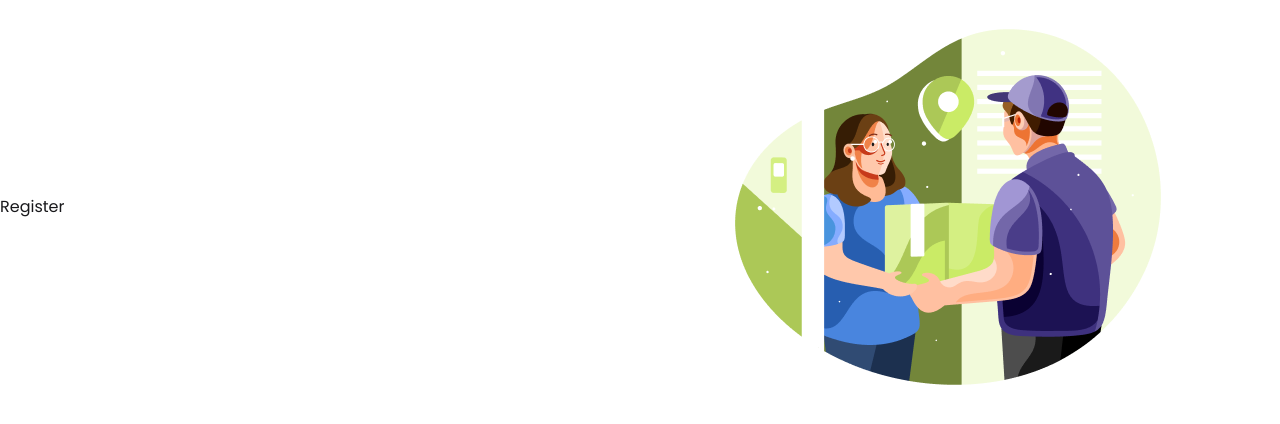
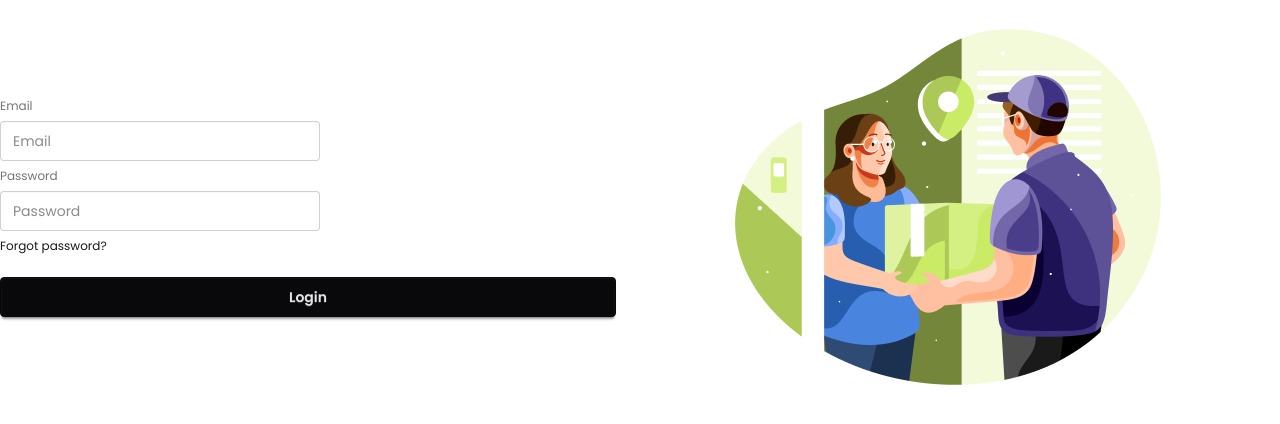
Before and after one commit to imtiazho/4-Final-Project, a React (Vite) app in the folder zap-shift/: page /register in a window 1280 px wide. Shown: the top 424 px of the page. Built offline with nearby package versions, Linux system fonts and the light colour scheme.

Commit message:
Impliment react hook form

```diff
--- a/zap-shift/package.json
+++ b/zap-shift/package.json
@@ -13,7 +13,7 @@
     "@tailwindcss/vite": "^4.2.2",
     "daisyui": "^5.5.19",
     "date-fns": "^4.1.0",
-    "firebase": "^12.11.0",
+    "firebase": "^12.12.1",
     "react": "^18.2.0",
     "react-dom": "^18.2.0",
     "react-fast-marquee": "^1.6.5",
--- /dev/null
+++ b/zap-shift/src/Context/AuthContext.jsx
@@ -0,0 +1,3 @@
+import { createContext } from "react";
+
+export const AuthContext = createContext();
--- /dev/null
+++ b/zap-shift/src/Context/AuthProvider.jsx
@@ -0,0 +1,25 @@
+import React from "react";
+import { AuthContext } from "./AuthContext";
+import {
+  createUserWithEmailAndPassword,
+  signInWithEmailAndPassword,
+} from "firebase/auth";
+import { auth } from "../Firebase/Firebase.init";
+
+const AuthProvider = ({ children }) => {
+  const createUser = (email, password) => {
+    return createUserWithEmailAndPassword(auth, email, password);
+  };
+
+  const signInUser = (email, password) => {
+    return signInWithEmailAndPassword(auth, email, password);
+  };
+
+  const authInfo = { createUser, signInUser };
+
+  return (
+    <AuthContext.Provider value={authInfo}>{children}</AuthContext.Provider>
+  );
+};
+
+export default AuthProvider;
--- /dev/null
+++ b/zap-shift/src/Firebase/Firebase.init.js
@@ -0,0 +1,20 @@
+// Import the functions you need from the SDKs you need
+import { initializeApp } from "firebase/app";
+import { getAuth } from "firebase/auth";
+// TODO: Add SDKs for Firebase products that you want to use
+// https://firebase.google.com/docs/web/setup#available-libraries
+
+// Your web app's Firebase configuration
+const firebaseConfig = {
+  apiKey: import.meta.env.VITE_apiKey,
+  authDomain: import.meta.env.VITE_authDomain,
+  projectId: import.meta.env.VITE_projectId,
+  storageBucket: import.meta.env.VITE_storageBucket,
+  messagingSenderId: import.meta.env.VITE_messagingSenderId,
+  appId: import.meta.env.VITE_appId,
+};
+
+// Initialize Firebase
+const app = initializeApp(firebaseConfig);
+
+export const auth = getAuth(app);
--- a/zap-shift/src/Pages/Auth/Register/Register.jsx
+++ b/zap-shift/src/Pages/Auth/Register/Register.jsx
@@ -1,11 +1,49 @@
-import React from 'react';
+import React from "react";
+import { useForm } from "react-hook-form";
 
 const Register = () => {
-    return (
-        <div>
-            Register
-        </div>
-    );
+  const {
+    register,
+    handleSubmit,
+    formState: { errors },
+  } = useForm();
+
+  const handleRegistration = (data) => {
+    console.log(data);
+  };
+  return (
+    <div>
+      <form onSubmit={handleSubmit(handleRegistration)}>
+        <fieldset className="fieldset">
+          <label className="label">Email</label>
+          <input
+            type="email"
+            {...register("email", { required: true })}
+            className="input"
+            placeholder="Email"
+          />
+          {errors.email?.type === "required" && <p>Email Required</p>}
+
+          <label className="label">Password</label>
+          <input
+            {...register("password", { required: true, minLength: 6 })}
+            type="password"
+            className="input"
+            placeholder="Password"
+          />
+          {errors.password?.type === "required" && <p>Password Required</p>}
+          {/* {errors.password?.type === "pattern" && <p>Password must have lowercase...</p>}  you can use regex for password */}
+          {errors.password?.type === "minLength" && (
+            <p>Password must be 6 Character</p>
+          )}
+          <div>
+            <a className="link link-hover">Forgot password?</a>
+          </div>
+          <button className="btn btn-neutral mt-4">Login</button>
+        </fieldset>
+      </form>
+    </div>
+  );
 };
 
 export default Register;
--- a/zap-shift/src/main.jsx
+++ b/zap-shift/src/main.jsx
@@ -4,9 +4,12 @@ import "./index.css";
 import { RouterProvider } from "react-router";
 import App from "./App.jsx";
 import { router } from "./Routes/router.jsx";
+import AuthProvider from "./Context/AuthProvider.jsx";
 
 ReactDOM.createRoot(document.getElementById("root")).render(
   <React.StrictMode>
-    <RouterProvider router={router}></RouterProvider>
+    <AuthProvider>
+      <RouterProvider router={router}></RouterProvider>
+    </AuthProvider>
   </React.StrictMode>,
 );
```
Also changed, not shown: 2 other files (tests, documents, lock files or other folders).
